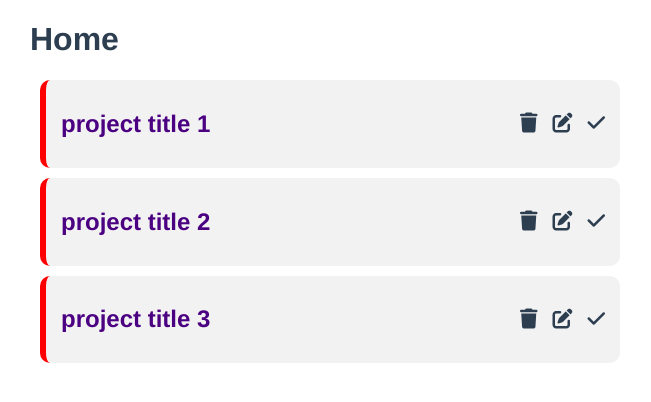
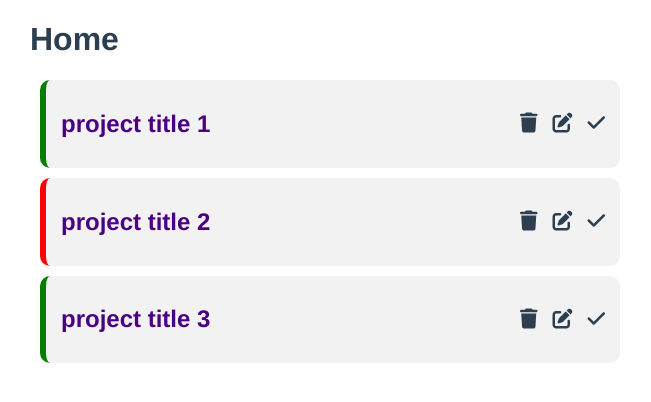
Before and after one commit to r1d3rzz/project_planner, a Vue app: page / in a window 1280 px wide. Shown: the top 402 px of the page, without its empty margins (310-961 px from the left). Built offline with nearby package versions, Linux system fonts and the light colour scheme; data requests are answered from the project's data file.

Commit message:
project complete border-left color change

```diff
--- a/database/db.json
+++ b/database/db.json
@@ -3,17 +3,20 @@
     {
       "id": 1,
       "title": "project title 1",
-      "detail": "project detail 1"
+      "detail": "project detail 1",
+      "complete": true
     },
     {
       "id": 2,
       "title": "project title 2",
-      "detail": "project detail 2"
+      "detail": "project detail 2",
+      "complete": false
     },
     {
       "id": 3,
       "title": "project title 3",
-      "detail": "project detail 3"
+      "detail": "project detail 3",
+      "complete": true
     }
   ]
 }
--- a/src/components/SingleProject.vue
+++ b/src/components/SingleProject.vue
@@ -1,5 +1,5 @@
 <template>
-  <div class="project">
+  <div class="project" :class="{ complete: project.complete }">
     <div class="flexing">
       <div>
         <h2 @click="showDetail = !showDetail">{{ project.title }}</h2>
@@ -66,4 +66,7 @@
   color: #777;
   cursor: pointer;
 }
+.complete {
+  border-left-color: green;
+}
 </style>
```
